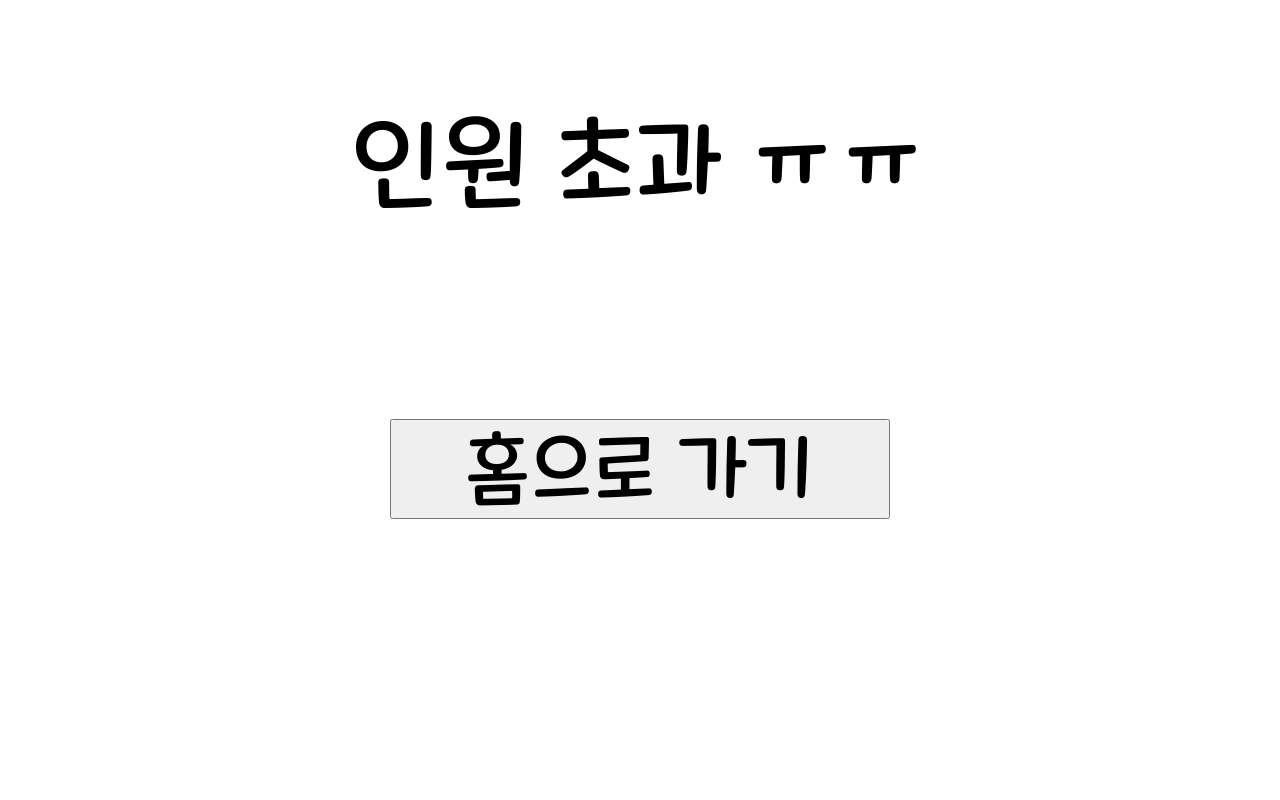
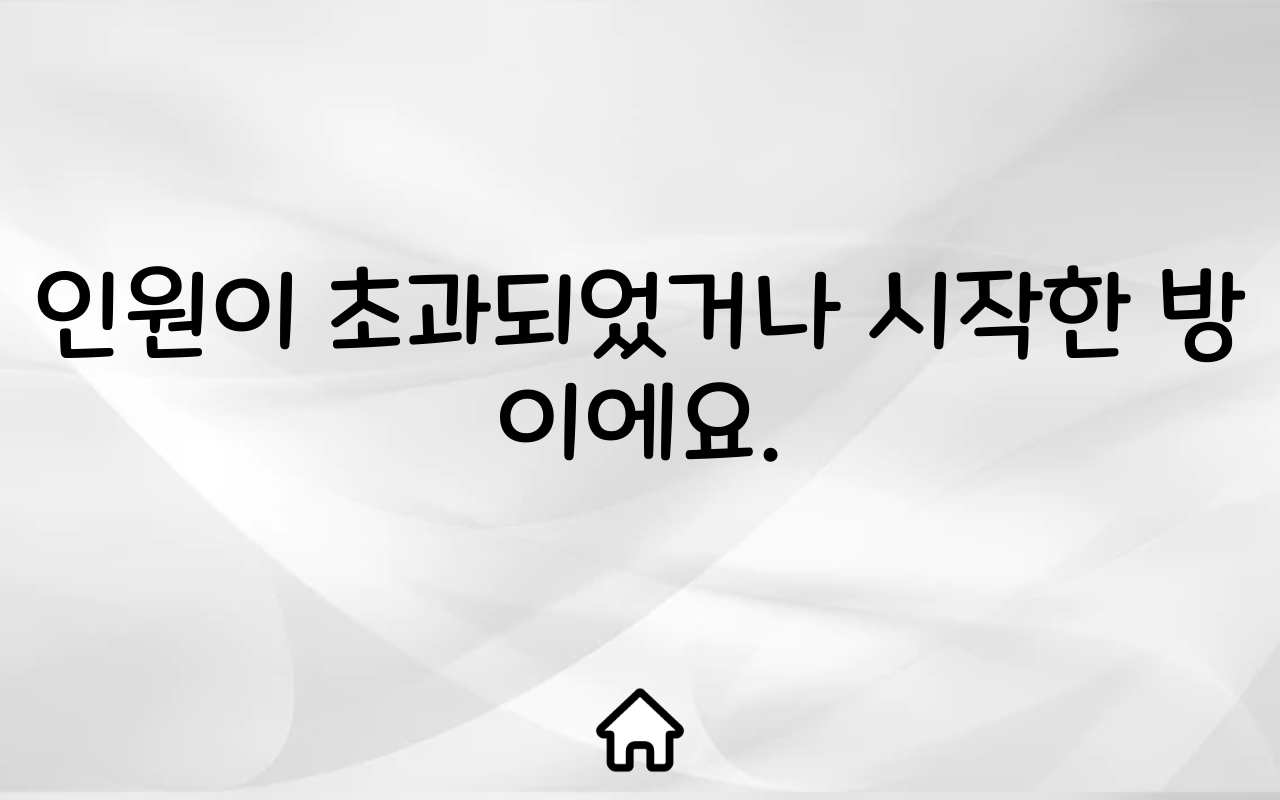
Before and after one commit to Seobok/WebGame, a website: page public/overcapacity.html in a window 1280 px wide. Drawn offline with Linux system fonts and the light colour scheme.

Commit message:
overcapacity.html 디자인 및 오류 수정
김동경 overcapacity.html 디자인 및 오류 수정

```diff
--- a/public/overcapacity.html
+++ b/public/overcapacity.html
@@ -23,10 +23,12 @@
             }
         </style>
     </head>
-    <body>
+    <body background="background10.png" style="background-size: cover;">
         <center>
-            <div style="font-size: 100px; padding-bottom: 200px; padding-top: 100px;">인원 초과 ㅠㅠ</div>
-            <button id = 'goHome' style="width: 500px; height: 100px; font-size: 80px;">홈으로 가기</button>
+            <div style="font-size: 100px; padding-bottom: 200px; padding-top: 250px;">인원이 초과되었거나 시작한 방이에요.</div>
+            <button id ='goHome' style="background-color: rgba(0,0,0,0.0); border: 0; margin: 0; padding: 0;">
+                <img src='gomain.png' style="background-size: cover; background-color: rgba(0,0,0,0.0); border: 0; width: 100px; height: 100px;">
+            </button>
         </center>
     </body>
 </html>
```
Also changed, not shown: public/room/index.html (+2 -2 lines), public/gomain.png (added).
